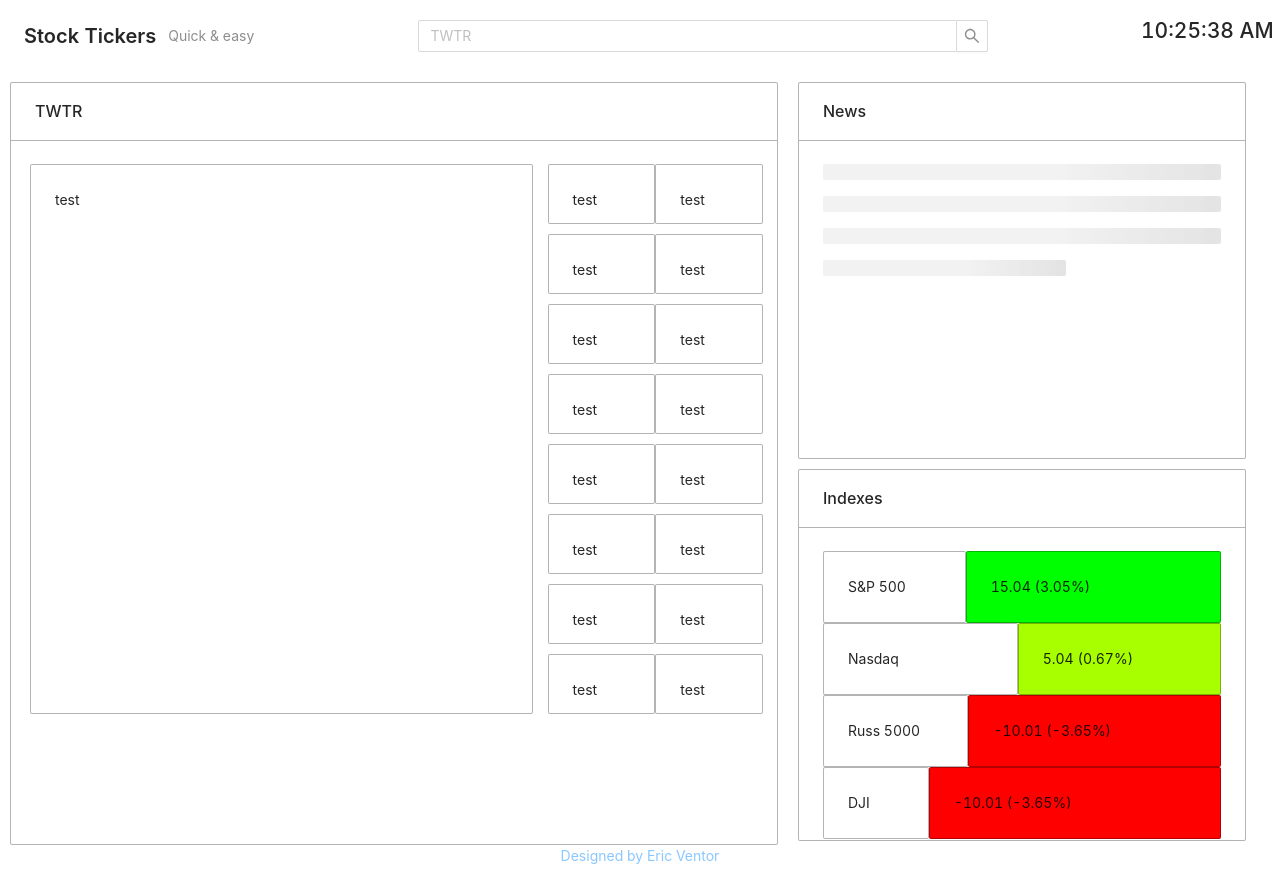
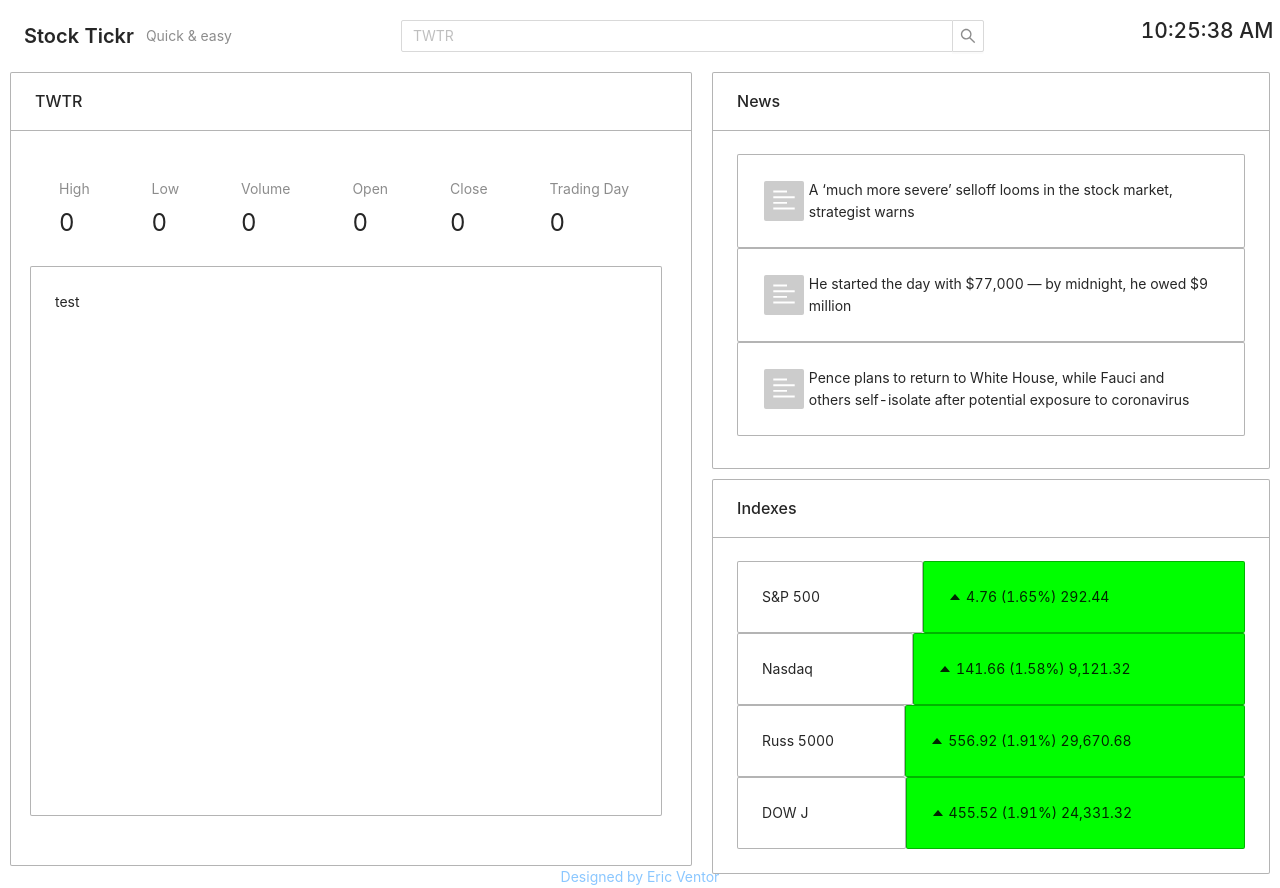
Before and after one commit to ericvtheg/react-stock-web-app, a React (Create React App) app: page / in a window 1280 px wide. Before the commit the page ends 867 px from the top, so only its background shows below. Built offline with nearby package versions, Linux system fonts and the light colour scheme.

Commit message:
good progress. issues with news overflow. still some existing resizing issues.

```diff
--- a/src/CardBody.js
+++ b/src/CardBody.js
@@ -1,40 +1,40 @@
 import React from 'react';
-import {Card, Row, Col, Switch} from 'antd';
+import {Card, Row, Col, Avatar, Statistic} from 'antd';
+import {CaretUpOutlined, CaretDownOutlined, AlignLeftOutlined} from '@ant-design/icons';
 
-function CardBody(props){
+function TickerBody(props){
   //fetch ticker content here
   //show loading while loading
     return(
       <Card title={props.title} className="card-ticker">
-          {TickerContents()}
+          <TickerContents />
       </Card>
     );
   }
 
-function TickerInfo(){
+function TickerContents(){
   return(
-    <Row className="ticker-info-row">
-      <Col flex={1}>
-        <Card className="card-ticker-info">test</Card>
-        <Card className="card-ticker-info">test</Card>
-        <Card className="card-ticker-info">test</Card>
-        <Card className="card-ticker-info">test</Card>
-        <Card className="card-ticker-info">test</Card>
-        <Card className="card-ticker-info">test</Card>
-        <Card className="card-ticker-info">test</Card>
-        <Card className="card-ticker-info">test</Card>
-      </Col>
-      <Col flex={1}>
-        <Card className="card-ticker-info">test</Card>
-        <Card className="card-ticker-info">test</Card>
-        <Card className="card-ticker-info">test</Card>
-        <Card className="card-ticker-info">test</Card>
-        <Card className="card-ticker-info">test</Card>
-        <Card className="card-ticker-info">test</Card>
-        <Card className="card-ticker-info">test</Card>
-        <Card className="card-ticker-info">test</Card>
+    <Row>
+      <TickerInfo title="High" />
+      <TickerInfo title="Low" />
+      <TickerInfo title="Volume" />
+      <TickerInfo title="Open" />
+      <TickerInfo title="Close" />
+      <TickerInfo title="Trading Day" />
+      <Col className="graph-col">
+        <Card className="card-graph">test</Card>
       </Col>
     </Row>
+  );
+}
+
+function TickerInfo(props){
+  return(
+    <Col flex={1} className="ticker-info-col">
+      <Row className="ticker-info-row ant-card-body">
+        <Statistic title={props.title} value={props.value} />
+      </Row>
+    </Col>
   );
 }
 
@@ -44,10 +44,10 @@
   return(
     <>
       {/* <Switch checked={!loading} onChange={this.onChange} /> */}
-      <Card loading={true} title="News" className="card-news">
-          <NewsContents image="img" headline="This is a news headline" />
-          <NewsContents image="img" headline="This is a news headline" />
-          <NewsContents image="img" headline="This is a newasdfasdfasdfs headline" />
+      <Card title="News" className="card-news">
+          <NewsContents image="img" headline="A ‘much more severe’ selloff looms in the stock market, strategist warns" />
+          <NewsContents image="img" headline="He started the day with $77,000 — by midnight, he owed $9 million" />
+          <NewsContents image="img" headline="Pence plans to return to White House, while Fauci and others self-isolate after potential exposure to coronavirus" />
       </Card>
     </>
   );
@@ -55,18 +55,21 @@
 
 function NewsContents(props){
   return(
-    <Row>
+    <Card>
+      <Row align="middle">
         <Col flex={2} >
-        <Card style={{
-          position: 'absolute', left: '50%', top: '50%',
-          transform: 'translate(-50%, -50%)'}}>
-            <img src={props.image}></img>
-        </Card>
+          <Avatar
+            shape="square"
+            size="large"
+            icon={<AlignLeftOutlined />}
+            style={{margin:'2px'}}
+          />
         </Col>
         <Col flex={8}>
-        <Card>{props.headline}</Card>
+          <li className="news-headline">{props.headline}</li>
         </Col>
       </Row>
+    </Card>
   );
 }
 
@@ -75,41 +78,56 @@
   //show loading while loading
   return(
     <Card title="Indexes" className="card-stocks">
-        <StockContents stockTitle="S&P 500" stockChange={15.04} stockChangePercent={3.05} />
-        <StockContents stockTitle="Nasdaq" stockChange={5.04} stockChangePercent={.67} />
-        <StockContents stockTitle="Russ 5000" stockChange={-10.01} stockChangePercent={-3.65} />
-        <StockContents stockTitle="DJI      " stockChange={-10.01} stockChangePercent={-3.65} />
+        <StockContents
+          stockTitle="S&P 500&nbsp;&nbsp;&nbsp;"
+          stockPrice={292.44}
+          stockChange={4.76}
+          stockChangePercent={1.65} />
+        <StockContents
+          stockTitle="Nasdaq&nbsp;&nbsp;&nbsp;&nbsp;&nbsp;"
+          stockPrice={9121.32}
+          stockChange={141.66}
+          stockChangePercent={1.58} />
+        <StockContents
+          stockTitle="Russ 5000"
+          stockPrice={29670.68}
+          stockChange={556.92}
+          stockChangePercent={1.91} />
+        <StockContents
+          stockTitle="DOW J&nbsp;&nbsp;&nbsp;&nbsp;&nbsp;&nbsp;&nbsp;"
+          stockPrice={24331.32}
+          stockChange={455.52}
+          stockChangePercent={1.91} />
     </Card>
   );
 }
 
 function StockContents(props){
+  let arrowDirection;
+  if(props.stockChangePercent > 0) {
+    arrowDirection = <CaretUpOutlined />
+  }else{
+    arrowDirection = <CaretDownOutlined />
+  }
+
+  //event handle on click to switch between percent and actual value
+
   return(
     <Row>
       <Col flex={5}>
         <Card>{props.stockTitle}</Card>
       </Col>
       <Col flex={Math.abs(props.stockChangePercent /.2)}>
-        <Card style={{background: percToColor(props.stockChangePercent)}}>
-          {props.stockChange} ({props.stockChangePercent}%)</Card>
+        <Card style={{background: percToColor(props.stockChangePercent), whiteSpace: "pre"}}>
+          {arrowDirection}&nbsp;{props.stockChange.toLocaleString()} ({props.stockChangePercent}%)
+          <span>
+              &nbsp;{props.stockPrice.toLocaleString()}
+          </span>
+        </Card>
       </Col>
     </Row>
   );
 }
-
-
-
-function TickerContents(){
-  return(
-    <Row>
-      <Col className="graph-col">
-        <Card className="card-graph">test</Card>
-      </Col>
-      <TickerInfo />
-    </Row>
-  );
-}
-
 
 function percToColor(pct) {
   var percentColors = [
@@ -138,5 +156,5 @@
 };
 
 
-export {CardBody, StockBody, NewsBody};
-export default CardBody;
+export {TickerBody, StockBody, NewsBody};
+export default TickerBody;
--- a/src/Header.js
+++ b/src/Header.js
@@ -9,7 +9,7 @@
         <Col flex={20}>
           <PageHeader
             className="site-page-header"
-            title="Stock Tickers"
+            title="Stock Tickr"
             subTitle="Quick & easy"
           />
         </Col>
--- a/src/index.css
+++ b/src/index.css
@@ -20,42 +20,46 @@
 }
 
 .height-limit{
-  height:48.7%;
-  margin-bottom:10px;
+  height:50%;
+  /* margin-bottom:15px; */
 }
 
 div[class^='card-'], div[class*='card-']{
   border-color: #0000004b;
 }
 
-.card-ticker{
-  width: auto;
-  min-width: 60%;
-  /* height: 650px; */
-  height: 100%;
-  margin: 10px 10px 0px 10px;
-  float: left;
-}
-
 .news-stocks-col{
-  width: 35%;
+  margin: 0px 10px;
 }
 
 .card-news{
   width: auto;
   min-width: 100%;
-  /* height: 315px; */
   height: 100%;
-  margin: 10px;
-  overflow: scroll;
+  overflow-y: scroll;
+}
+
+.news-headline{
+  max-width:400px;
+  word-wrap:break-word;
 }
 
 .card-stocks{
   width: auto;
   min-width: 100%;
-  /* height: 315px; */
-  height: 98.9%;
-  margin: 10px;
+  margin-top: 10px;
+  overflow-y: auto;
+}
+
+.ticker-col{
+  margin:0px 10px;
+}
+
+.card-ticker{
+  width: 100%;
+  height: 100%;
+  float: left;
+  margin-bottom: 20px;
 }
 
 .card-graph{
@@ -66,21 +70,22 @@
 }
 
 .graph-col{
-  width: 70%;
+  width: 100%;
 }
 
-
 .card-ticker-info{
-  height: 9.15%;
-  width: 100%;
+  width: 50%;
   margin-top: 0px;
   margin: 0px 10px 10px 10px;
 }
 
 .ticker-info-row{
-  width: 30%;
+  width: auto;
   min-width: 5%;
+}
 
+.ticker-info-col{
+  min-width: 5%;
 }
 
 .footer{
--- a/src/index.js
+++ b/src/index.js
@@ -4,7 +4,7 @@
 import 'antd/dist/antd.css';
 import './index.css';
 import Header from './Header';
-import {StockBody, NewsBody, CardBody} from './CardBody';
+import {StockBody, NewsBody, TickerBody} from './CardBody';
 
 
 function Footer(){
@@ -22,8 +22,10 @@
     <Layout style={{background: "white"}}>
       <Header />
       <Row>
-          <CardBody title="TWTR" type="card-ticker"/>
-          <Col className="news-stocks-col">
+          <Col flex={1} className="ticker-col">
+            <TickerBody title="TWTR"/>
+          </Col>
+          <Col flex={1} className="news-stocks-col">
             <Row className="height-limit">
               <NewsBody />
             </Row>
```
Lines whose indentation alone changed are shown as unchanged.
